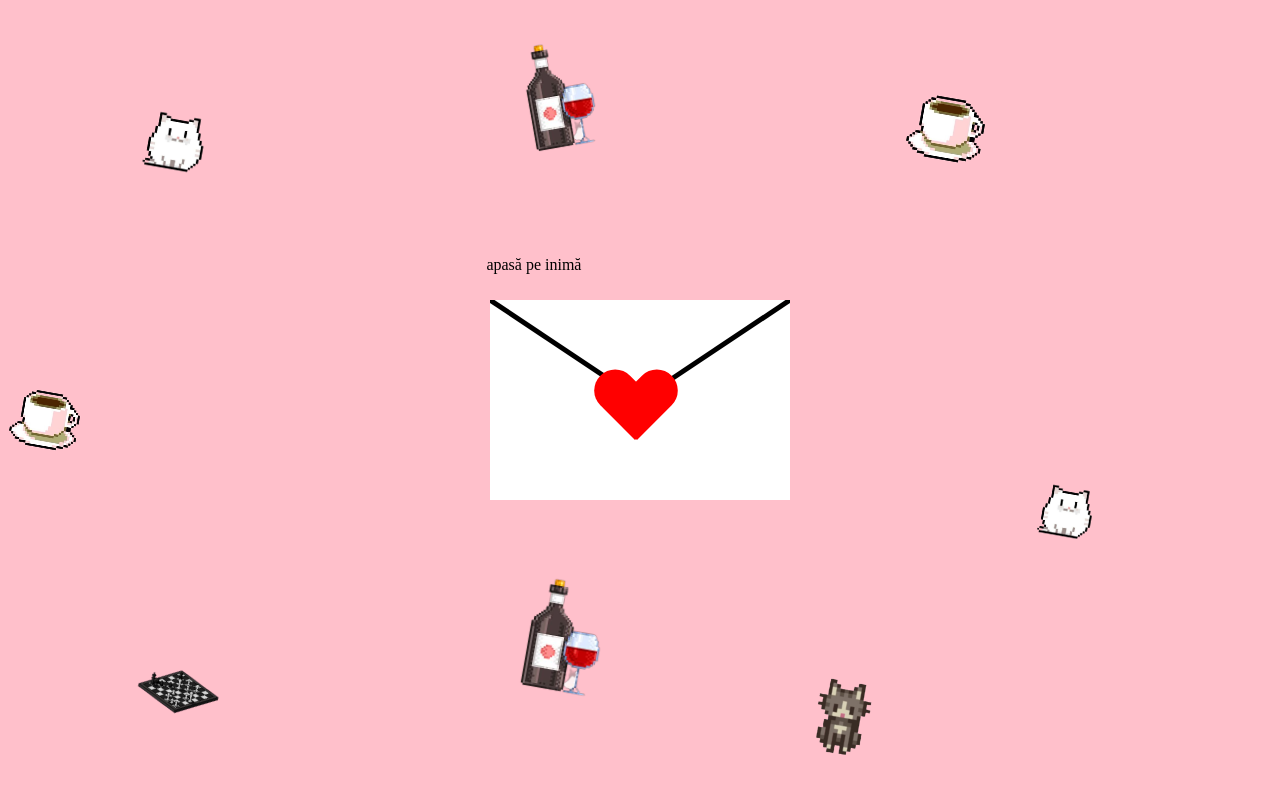
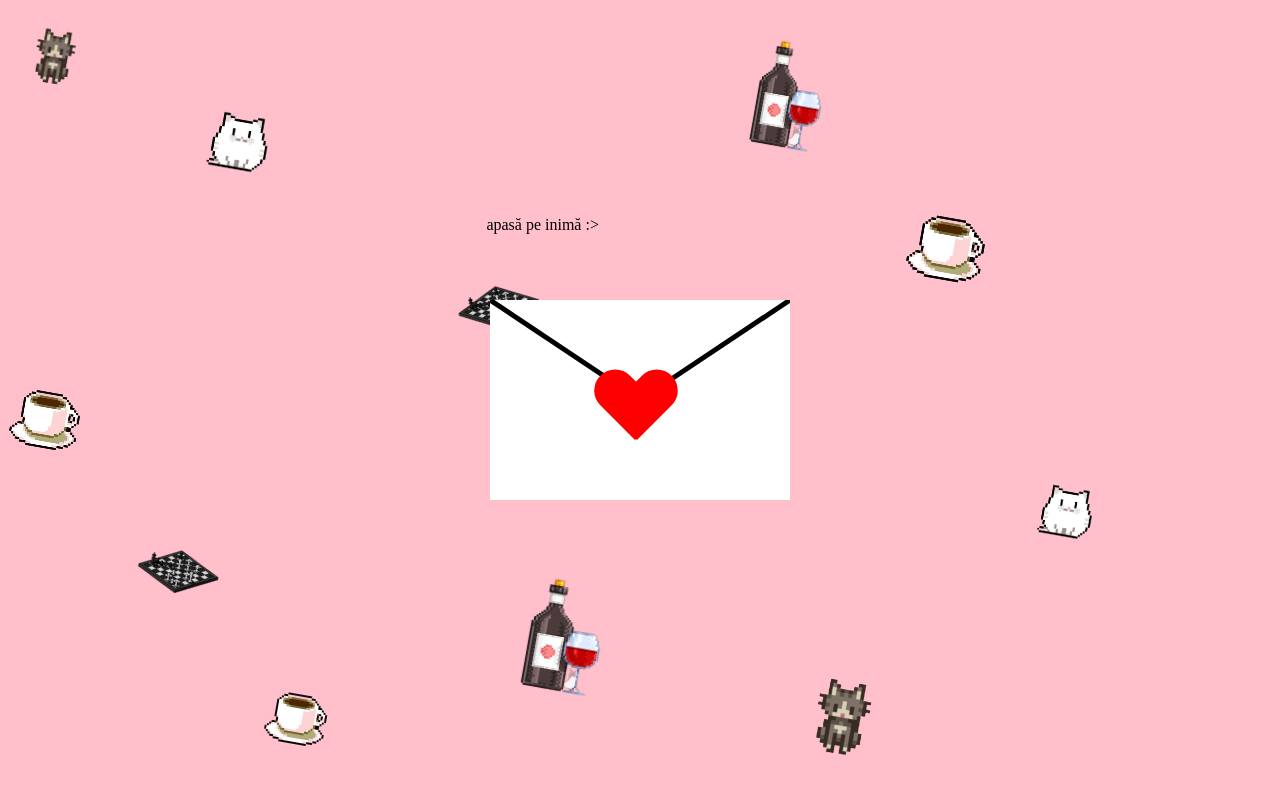
Before and after one commit to MaraxD/corny, a plain HTML site: page main.html in a window 1280 px wide. Drawn offline with Linux system fonts and the light colour scheme.

Commit message:
solved all the todos and bugs

```diff
--- a/main.html
+++ b/main.html
@@ -9,25 +9,8 @@
 </head>
 <body>
 
-    <p id="text">apasă pe inimă</p>
-    <div id="oLetter"></div>
-    <div id="letter">
-        <!-- not the best way to do this, don t at me -->
-        <svg id="flaps">
-        </svg>
-
-        <div id="cover">
-            <div id="heart"></div>
-        </div>
-        <!-- <div id="arrowDown"></div> -->
-        <!-- <svg id="letterI">
-            <polygon id="tr1" points="0,0 0,200 300,200" fill="white"></polygon>
-            <polygon id="tr2" points="300,0 300,200 0,200" fill="white"></polygon>
-        </svg> -->
-    </div>
-
-
     <div>
+        <img class="icon" id="icon10" width="110" height="110" src="./pics/bloom.png"/>
         <img class="icon" id="icon2" width="100" height="100" src="./pics/chess.png"/>
         <img class="icon" id="icon3" width="100" height="100" src="./pics/coffee.png"/>
         <img class="icon" id="icon4" width="100" height="100" src="./pics/kira.png"/>
@@ -36,12 +19,20 @@
         <img class="icon" id="icon7" width="90" height="90" src="./pics/coffee.png"/>
         <img class="icon" id="icon8" width="90" height="90" src="./pics/kira.png"/>
         <img class="icon" id="icon9" width="90" height="190" src="./pics/wine.png"/>
+        <img class="icon" id="icon11" width="80" height="80" src="./pics/coffee.png"/>
+        <img class="icon" id="icon12" width="100" height="100" src="./pics/chess.png"/>
 
     </div>
 
+    <p id="text">apasă pe inimă :></p>
+    <div id="oLetter"></div>
+    <div id="letter">
+        <!-- not the best way to do this, don t at me -->
+        <svg id="flaps">
+        </svg>
 
-
-
+        <div id="heart"></div>
+    </div>
 
 
     <script src="./script.js"></script>
--- a/script.js
+++ b/script.js
@@ -14,6 +14,8 @@ let newLine1=document.createElementNS("http://www.w3.org/2000/svg", 'line'),
 
 
 function reloadC(){
+
+    document.getElementById('heart').removeAttribute('hidden')
     line1.setAttribute('style','stroke: black;stroke-width:5px')
     line1.setAttribute('x1',0)
     line1.setAttribute('y1',0)
@@ -37,11 +39,10 @@ function reloadC(){
     //svg.removeChild(document.getElementById('newLine2'))
 }
 
-//TODO: trebuie sa se miste aleator nu toate in acelasi timp
 function animate(){
     let icons=document.getElementsByClassName('icon')
     for(let i=0;i<icons.length-1;i++){
-        if(!(icons[i].style.transform)||icons[i].style.transform==='rotate(-10deg)'){
+        if(!(icons[i].style.transform)||!(icons[i+1].style.transform)||icons[i].style.transform==='rotate(-10deg)'){
             icons[i].style.transform='rotate(10deg)'
             icons[i+1].style.transform='rotate(-10deg)'
         }else{
@@ -155,7 +156,7 @@ heart.addEventListener('click',(e)=>{
 
 
     // generare random meme
-    let number=Math.floor(Math.random()*5)+1
+    let number=Math.floor(Math.random()*6)+1
 
     let meme=document.createElement('img')
     meme.setAttribute('id','pic')
@@ -185,11 +186,8 @@ heart.addEventListener('click',(e)=>{
     letterI.appendChild(tri2)
 
     k=33.3
-    //the heart disappears (TODO: ceva mai smooth, ca si cand s ar desface)
+    document.getElementById('heart').setAttribute('hidden','true')
     openLetter()
 
 
-
-
-
 })
--- a/style.css
+++ b/style.css
@@ -1,13 +1,14 @@
 body{
     background-color: #ffc0cb;
+    font-size: 16px;
 }
 
 #txtBox{
     position:absolute;
-    top:40%;
+    top:35%;
     left:10%;
     right: 10%;
-    padding: 10px 10px 10px 10px;
+    padding: 40px 10px 30px 10px;
     border:3px solid #ef8395;
     border-radius: 35px;
     text-align: center;
@@ -21,13 +22,15 @@ body{
 
 #moon2{
     position:absolute;
-    top:70%;
+    top:75%;
     right: 50%;
 }
 
 #next{
+    padding-top:5px;
+    padding-bottom: 5px;
     border-radius: 25px;
-    margin-top: 10px;
+    margin-top: 20px;
 
 }
 
@@ -39,7 +42,7 @@ body{
 
 #text{
     position:absolute;
-    top:30%;
+    top:25%;
     left:38%;
 }
 
@@ -71,29 +74,17 @@ button{
     cursor: pointer;
 }
 
-
-/*style for the open letter that i cannot figure out for the life of me*/
-/* #oLetter{
-    width: 300px;
-    height: 300px;
-    background: red;
-    clip-path: polygon(30% 150%, 50% 0%, 100% 100%);
-} */
-
-/* carte */
-
-
 /* chess */
 #icon2{
     position: absolute;
-    top:80%;
+    top:65%;
     left:10%;
 }
 
 /* coffee */
 #icon3{
     position: absolute;
-    top:10%;
+    top:25%;
     left:70%;
 }
 
@@ -101,7 +92,7 @@ button{
 #icon4{
     position: absolute;
     top:10%;
-    left:10%;
+    left:15%;
 }
 
 /* bloom */
@@ -136,7 +127,26 @@ button{
 #icon9{
     position: absolute;
     top:0%;
-    left:40%;
+    left:58%;
+}
+
+/* wine */
+#icon10{
+    position: absolute;
+    top:0%;
+    left:0%;
+}
+
+#icon11{
+    position: absolute;
+    top:85%;
+    left:20%;
+}
+
+#icon12{
+    position: absolute;
+    top: 32%;
+    left:35%;
 }
 
 #letterT{
```
Also changed, not shown: index.html (+2 -4 lines), memes/meme6.png (added).
